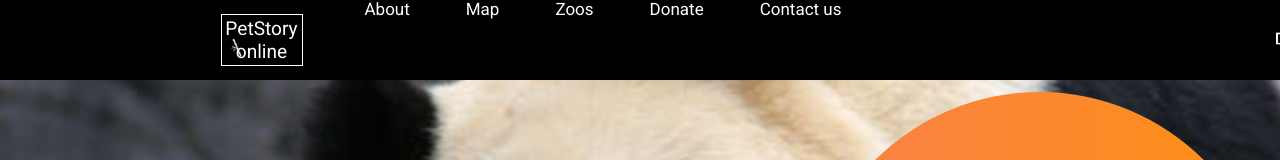
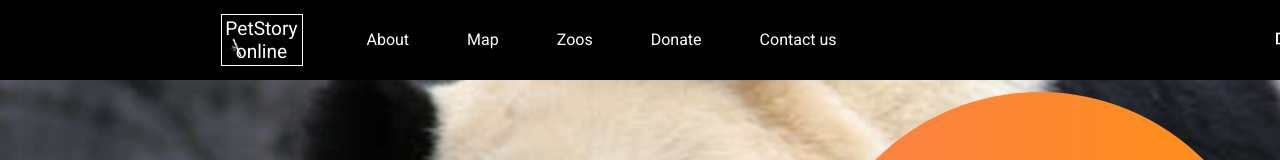
Before and after one commit to Svyazistvsa/Online-zoo1, a website built with Vite: page index.html in a window 1280 px wide. Shown: the top 160 px of the page. Built offline with nearby package versions, Linux system fonts and the light colour scheme.

Commit message:
margin-top menu

```diff
--- a/src/style.css
+++ b/src/style.css
@@ -52,9 +52,10 @@ header {
             display: inline-flex;
             width: 973px;
             padding-left: 6px;
+            margin-top: 31px;
             li {
-                padding-left: 56px;
-                font-size: 17px;
+                padding-left: 58px;
+                font-size: 16px;
             }
         }
         img {
```
